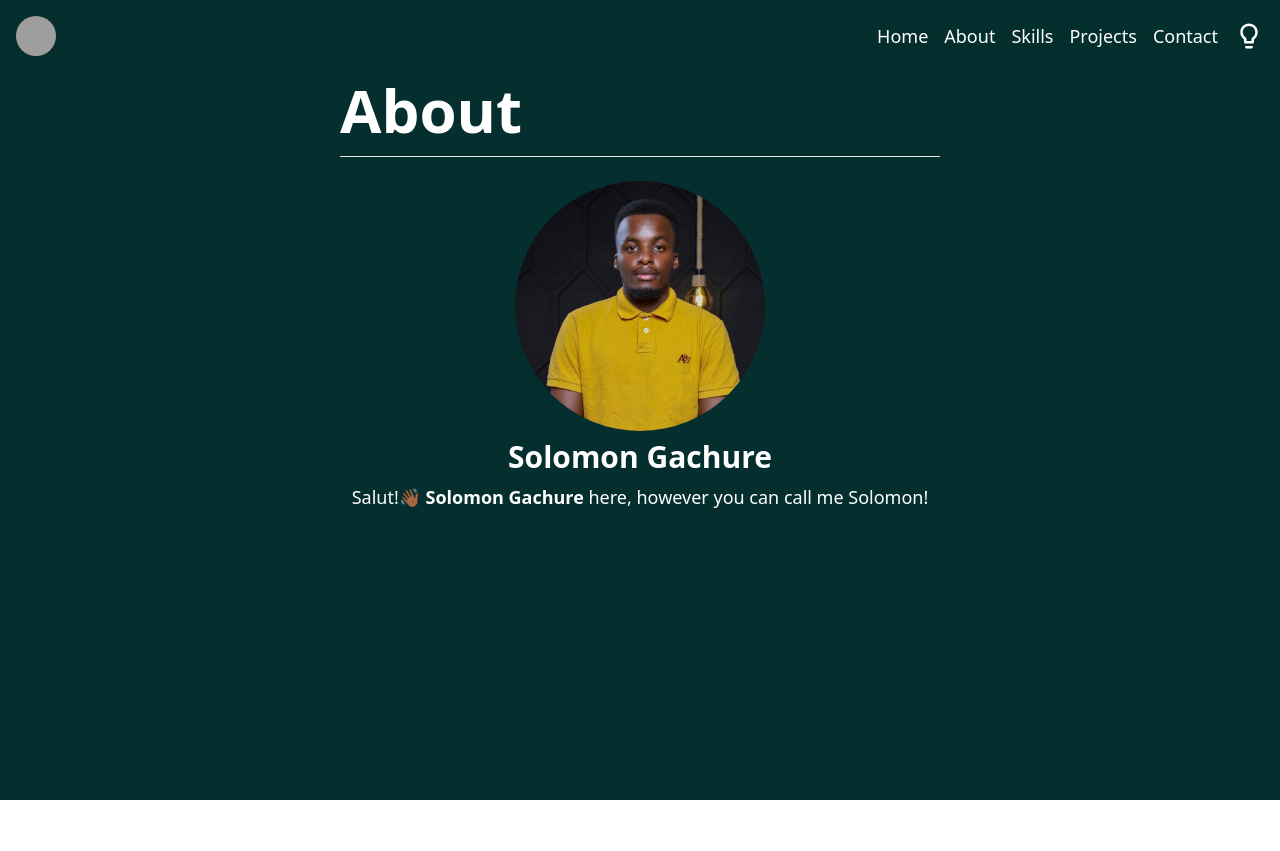
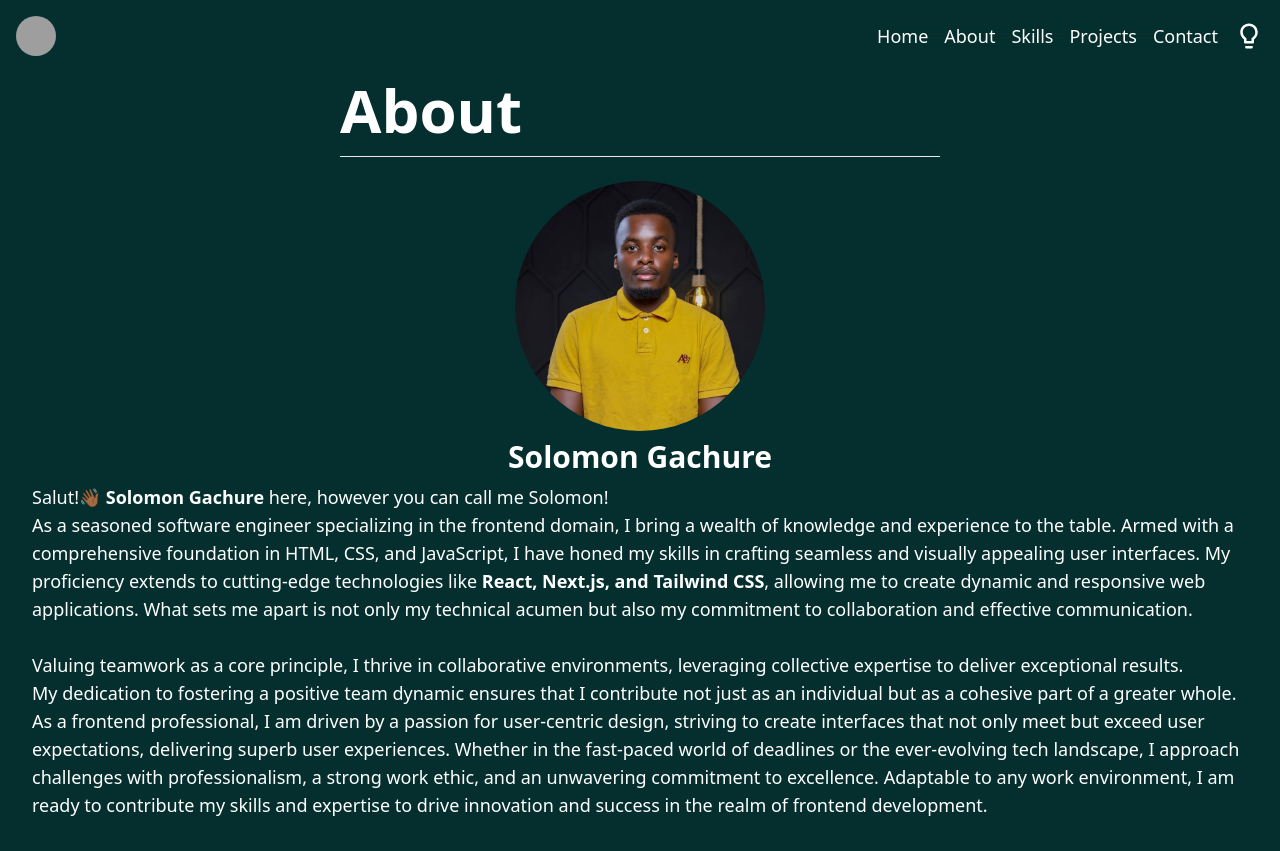
Before and after one commit to Solomon-Gachure/gachureportfolio, a React (Create React App) app: page /about in a window 1280 px wide. Before the commit the page ends 800 px from the top, so only its background shows below. Built offline with nearby package versions, Linux system fonts and the light colour scheme; grey boxes are pictures that could not be loaded.

Commit message:
Slight changes on the abouts page

```diff
--- a/src/component/navbar.js
+++ b/src/component/navbar.js
@@ -20,7 +20,7 @@ const Navbar = () => {
     }
 
   return (
-    <div className={` w-full h-screen ${lightmode? 'bg-white text-black': 'bg-teal-950 text-white'}`}>
+    <div className={` w-full h-full ${lightmode? 'bg-white text-black': 'bg-teal-950 text-white'}`}>
         <div className='flex justify-between items-center p-4'>
             {/**profile icon */}
             <div className='w-[40px] h-[40px] rounded-full'>
--- a/src/pages/about.js
+++ b/src/pages/about.js
@@ -18,7 +18,15 @@ const About = () => {
 </div>
 <div>
   <p className='text-lg'>Salut!👋🏾 <b>Solomon Gachure</b> here, however you can call me Solomon!<br/>
+  As a seasoned software engineer specializing in the frontend domain, I bring a wealth of knowledge and experience to the table. Armed with a comprehensive foundation in HTML, CSS, and JavaScript, I have honed my skills in crafting seamless and visually appealing user interfaces. My proficiency extends to cutting-edge technologies like <b>React, Next.js, and Tailwind CSS</b>, allowing me to create dynamic and responsive web applications.
 
+What sets me apart is not only my technical acumen but also my commitment to collaboration and effective communication.<br/>
+<br/>
+ Valuing teamwork as a core principle, I thrive in collaborative environments, leveraging collective expertise to deliver exceptional results.<br/>
+  My dedication to fostering a positive team dynamic ensures that I contribute not just as an individual but as a cohesive part of a greater whole.
+  <br/>
+
+As a frontend professional, I am driven by a passion for user-centric design, striving to create interfaces that not only meet but exceed user expectations, delivering superb user experiences. Whether in the fast-paced world of deadlines or the ever-evolving tech landscape, I approach challenges with professionalism, a strong work ethic, and an unwavering commitment to excellence. Adaptable to any work environment, I am ready to contribute my skills and expertise to drive innovation and success in the realm of frontend development.
   </p>
 </div>
 </div>
```
